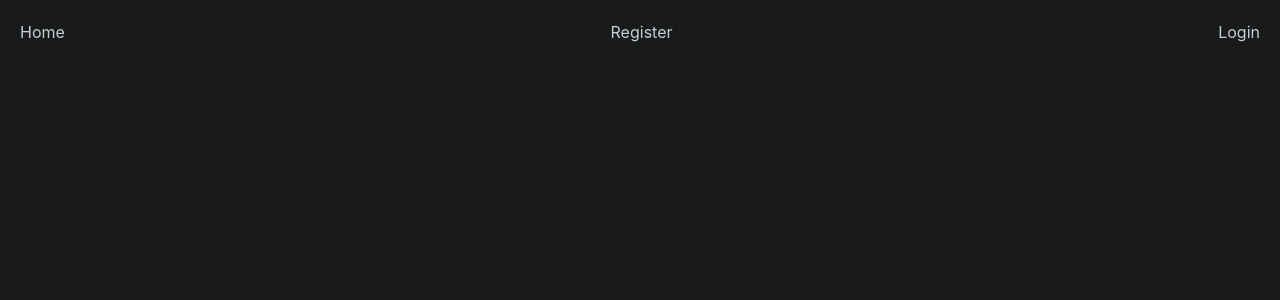
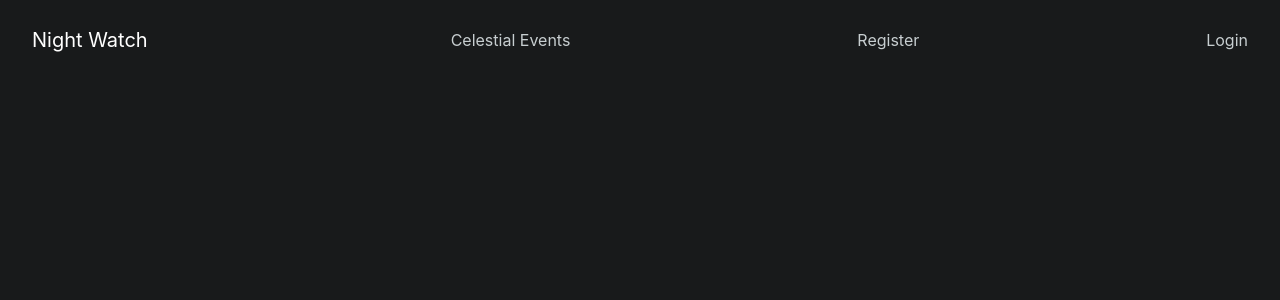
Before and after one commit to PatrickBoynton/night_watch, a React (Create React App) app in the folder frontend/static/: page / in a window 1280 px wide. Shown: the top 300 px of the page. Built offline with nearby package versions, Linux system fonts and the light colour scheme; no server answers.

Commit message:
Working on making the navbar look a bit nicer.

```diff
--- a/frontend/static/src/components/Navigation.js
+++ b/frontend/static/src/components/Navigation.js
@@ -32,12 +32,13 @@ class Navigation extends Component {
 
     render() {
         return (
-            <nav className="nav navbar container-fluid navbar-dark">
+            <nav className="nav navbar navbar-expand-md navbar-dark">
+                <div className="container-fluid">
                     {
                         this.props.isLoggedIn
                             ?
                             <>
-                            <NavLink className="navbar-brand" to='/home'>Night Watch</NavLink>
+                                <NavLink className="navbar-brand" to='/'>Night Watch</NavLink>
                                 <NavLink to="/profile">Profile</NavLink>
                                 <NavLink to="/event/form">Add Event</NavLink>
                                 <NavLink to="/celestial-list">Celestial Events</NavLink>
@@ -48,7 +49,8 @@ class Navigation extends Component {
                             </>
                             :
                             <>
-                            <NavLink to='/home'>Home</NavLink>
+                                <NavLink className="navbar-brand" to='/home'>Night Watch</NavLink>
+                                <NavLink to="/celestial-list">Celestial Events</NavLink>
                                 <NavLink to="/register">Register</NavLink>
                                 <NavLink to="/login">Login</NavLink>
                             </>
@@ -60,6 +62,7 @@ class Navigation extends Component {
                             :
                             null
                     }
+                </div>
             </nav>
         );
     }
```
Lines whose indentation alone changed are shown as unchanged.
